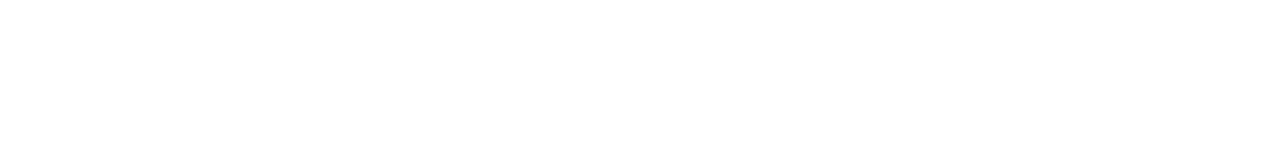
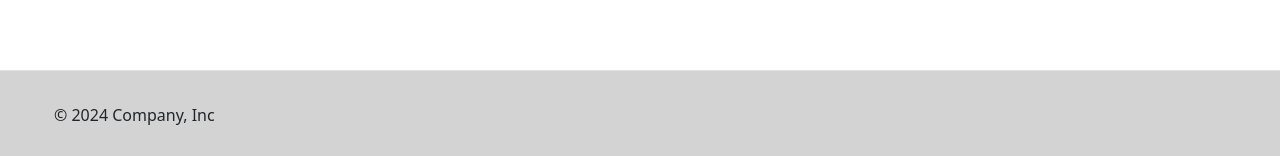
Before and after one commit to Francy009/PizzeExpress, a React (Create React App) app: page / in a window 1280 px wide. Shown: the part 641-797 px from the top of the page. Built offline with nearby package versions, Linux system fonts and the light colour scheme.

Commit message:
implementazione footer

```diff
--- a/src/App.js
+++ b/src/App.js
@@ -1,10 +1,12 @@
 import './App.css';
 import {NavBar} from "./components/NavBar";
+import Footer from "./components/Footer";
 
 function App() {
   return (
       <div>
           <NavBar></NavBar>
+          <Footer></Footer>
     </div>
   );
 }
--- /dev/null
+++ b/src/components/Footer.js
@@ -0,0 +1,20 @@
+import React from "react";
+import './footer.css'
+
+
+function Footer() {
+    return (
+        <footer className="d-flex flex-wrap justify-content-between align-items-center py-3  border-top footer">
+            <div className="col-md-4 d-flex align-items-center">
+                <a href="/" className="mb-3 me-2 mb-md-0 text-muted text-decoration-none lh-1">
+                    <svg className="bi" width="30" height="24">
+                        <use href="#bootstrap"></use>
+                    </svg>
+                </a>
+                <span className="text-center p-3">© 2024 Company, Inc</span>
+            </div>
+        </footer>
+    )
+}
+
+export default Footer;
--- /dev/null
+++ b/src/components/footer.css
@@ -0,0 +1,7 @@
+.footer {
+    position: fixed;
+    width: 100%;
+    bottom: 0;
+    margin-bottom: 0;
+    background-color: lightgrey;
+}
```
